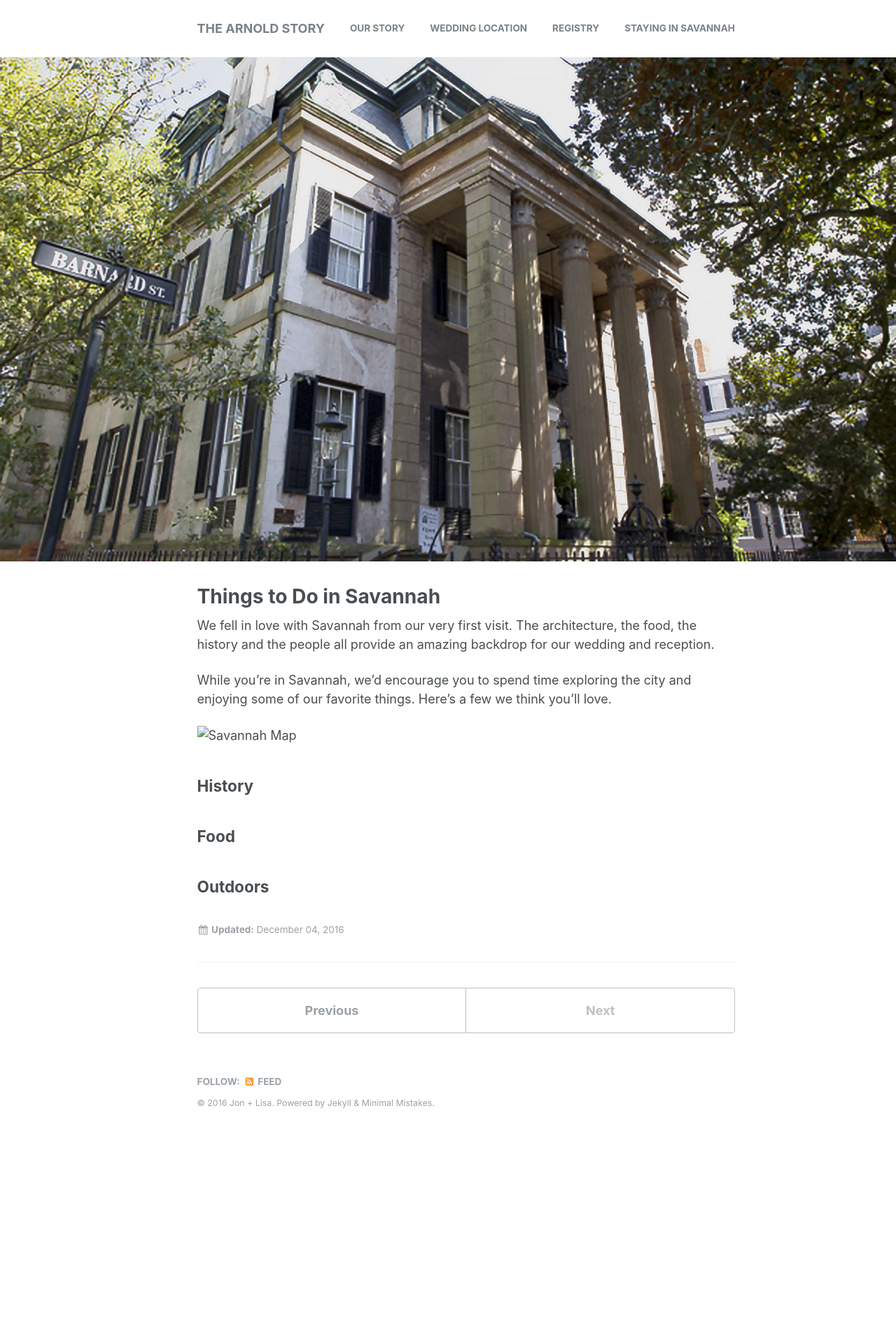
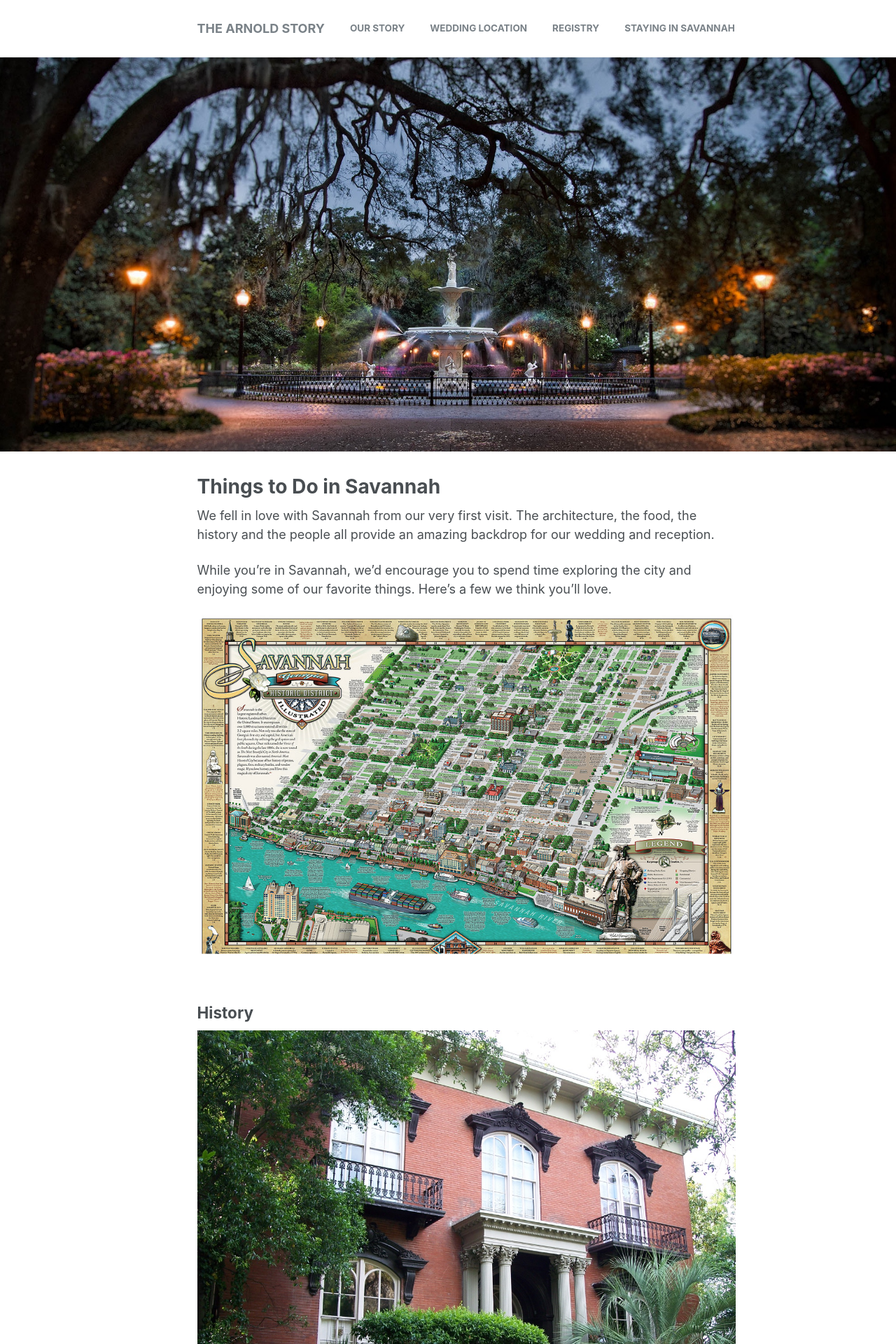
Before and after one commit to jon-arnold/JL-adventures, a Jekyll site: the page built from _posts/2016-12-04-things-to-do-in-savannah.markdown, in a window 1280 px wide. Shown: the top 1920 px of the page at 70% size. Built offline with Jekyll 4.4.1, drawn with Linux system fonts in a browser that asks for light colours; before the commit the page ends 1640 px from its top, so only the background shows below that.

Commit message:
updated images

```diff
--- a/_posts/2016-12-04-things-to-do-in-savannah.markdown
+++ b/_posts/2016-12-04-things-to-do-in-savannah.markdown
@@ -4,7 +4,7 @@
 date:   2016-12-04 10:14:10
 categories: about
 header:
-  image: harper-house.jpg
+  image: forsythe-park.jpg
 ---
 
 We fell in love with Savannah from our very first visit. The architecture, the food, the history and the people all provide an amazing backdrop for our wedding and reception.
@@ -16,7 +16,13 @@
 ## History
 
 
+![Mercer House](/images/mercer-house.jpg)
+
 ## Food
 
 
+![The Lady & Sons](/images/lady-and-sons.jpg)
+
 ## Outdoors
+
+![Jekyll Island](/images/jekyll.jpg)
```
Also changed, not shown: images/forsythe-park.jpg (added), images/jekyll.jpg (added), images/lady-and-sons.jpg (added), images/mercer-house.jpg (added), images/savannah-map.jpg (added), 1 other file.
